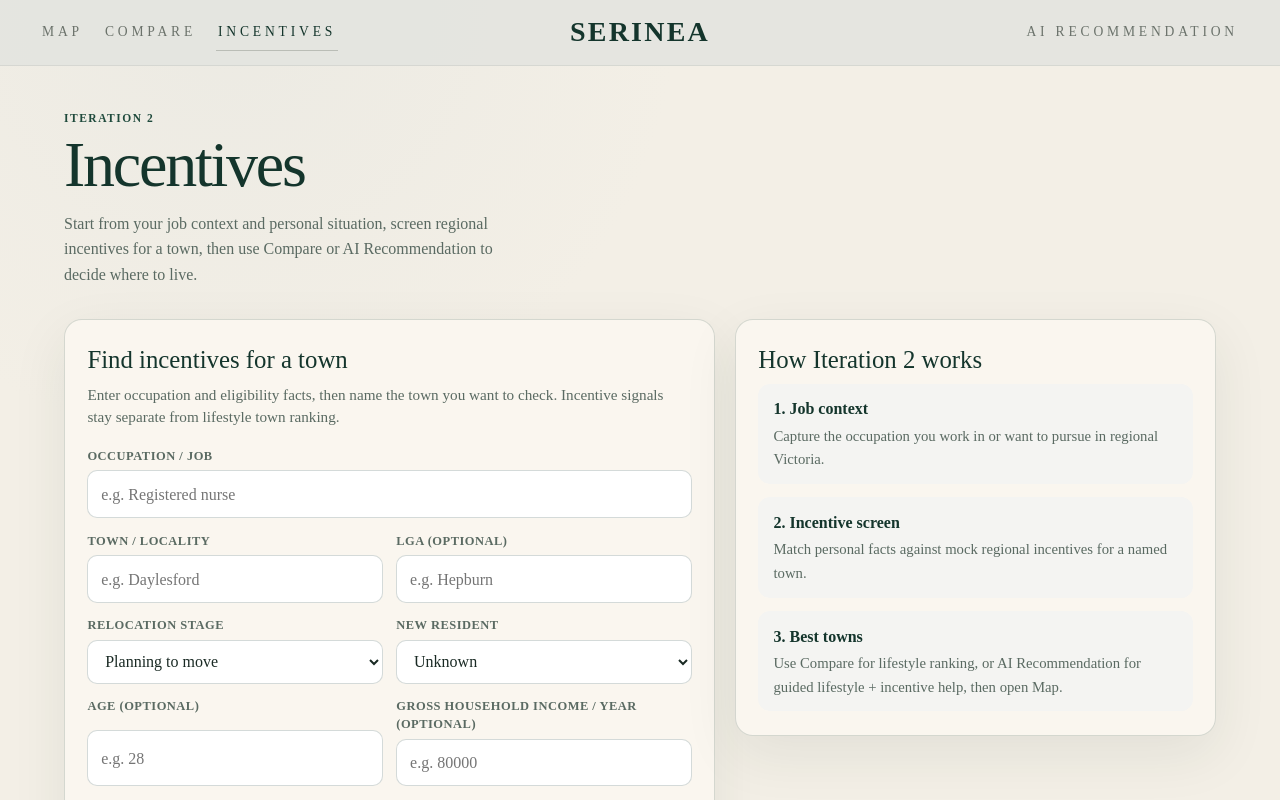
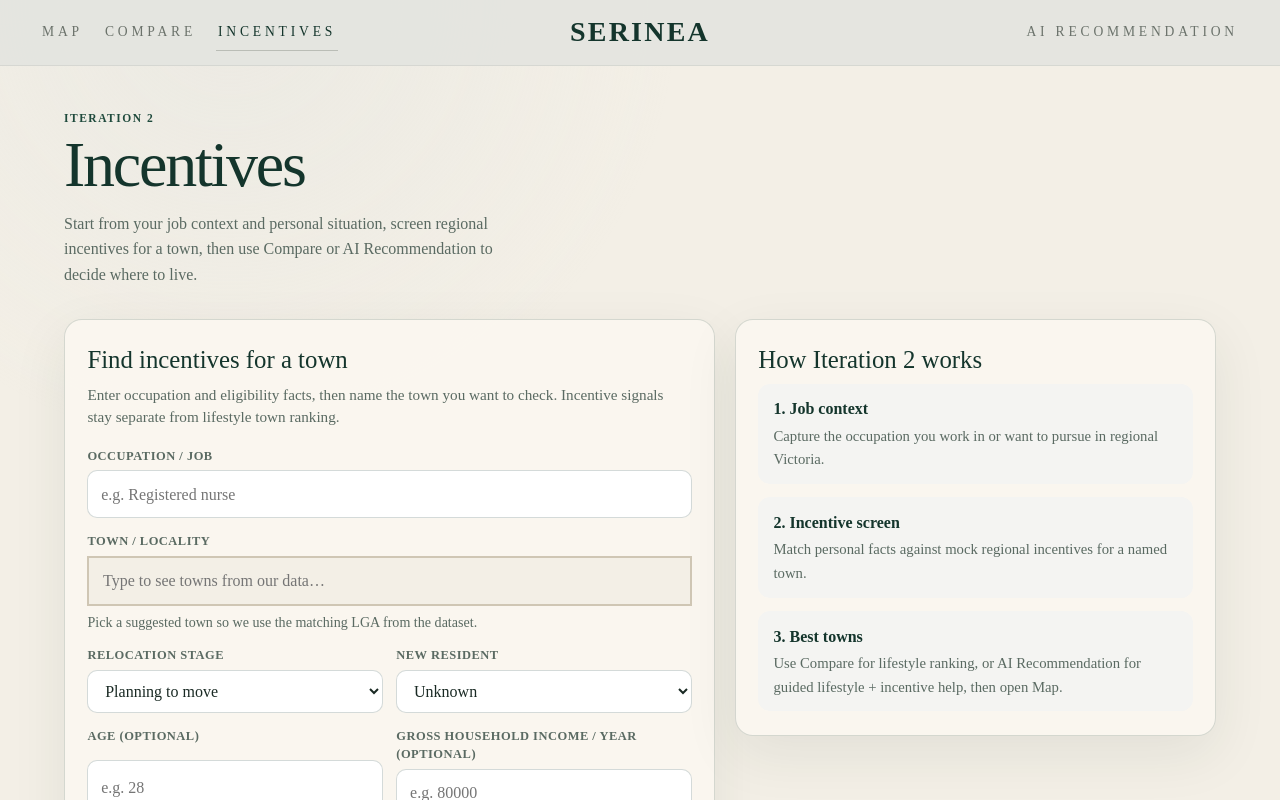
Before and after one commit to xwei0045-alt/SERINEA-main-cn-comments, a Next.js app: page /incentives in a window 1280 px wide. Shown: the top 800 px of the page. Built offline with nearby package versions, Linux system fonts and the light colour scheme.

Commit message:
Suggest dataset towns in the Incentives locality field.

```diff
--- a/app/incentives/IncentivesClient.tsx
+++ b/app/incentives/IncentivesClient.tsx
@@ -17,6 +17,7 @@
 import Link from "next/link";
 import { FormEvent, useMemo, useState } from "react";
 import { Chrome } from "../components/Chrome";
+import { TownSearchField } from "../components/TownSearchField";
 import { incentiveApiClient } from "@/frontend/api/IncentiveApiClient";
 import type {
   IncentiveResponse,
@@ -170,28 +171,30 @@ export default function IncentivesClient() {
                 </datalist>
               </div>
 
-              <div className={styles.row}>
-                <div className={styles.field}>
-                  <label htmlFor="locality">Town / locality</label>
-                  <input
-                    id="locality"
-                    name="locality"
-                    value={locality}
-                    onChange={(e) => setLocality(e.target.value)}
-                    placeholder="e.g. Daylesford"
-                    required
-                  />
-                </div>
-                <div className={styles.field}>
-                  <label htmlFor="lga">LGA (optional)</label>
-                  <input
-                    id="lga"
-                    name="lga"
-                    value={lgaName}
-                    onChange={(e) => setLgaName(e.target.value)}
-                    placeholder="e.g. Hepburn"
-                  />
-                </div>
+              <div className={styles.townField}>
+                <TownSearchField
+                  id="locality"
+                  label="Town / locality"
+                  value={locality}
+                  onValueChange={(value) => {
+                    setLocality(value);
+                    setLgaName("");
+                  }}
+                  placeholder="Type to see towns from our data…"
+                  onSelect={(item) => {
+                    setLocality(titleCase(item.locality));
+                    setLgaName(titleCase(item.lgaName));
+                  }}
+                />
+                {lgaName ? (
+                  <p className={styles.lgaHint}>
+                    LGA: <strong>{lgaName}</strong>
+                  </p>
+                ) : (
+                  <p className={styles.lgaHint}>
+                    Pick a suggested town so we use the matching LGA from the dataset.
+                  </p>
+                )}
               </div>
 
               <div className={styles.row}>
--- a/app/incentives/incentives.module.css
+++ b/app/incentives/incentives.module.css
@@ -108,6 +108,31 @@
   display: grid;
   grid-template-columns: 1fr 1fr;
   gap: 0.85rem;
+}
+
+.townField {
+  display: grid;
+  gap: 0.45rem;
+}
+
+.townField :global(label) {
+  font-size: 0.78rem;
+  font-weight: 650;
+  letter-spacing: 0.04em;
+  text-transform: uppercase;
+  color: var(--ink-soft);
+}
+
+.lgaHint {
+  margin: 0;
+  color: var(--ink-soft);
+  font-size: 0.88rem;
+  line-height: 1.4;
+}
+
+.lgaHint strong {
+  color: var(--forest);
+  font-weight: 650;
 }
 
 .actions {
```
